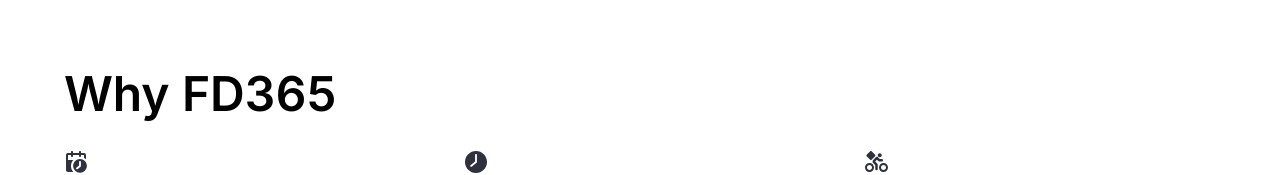
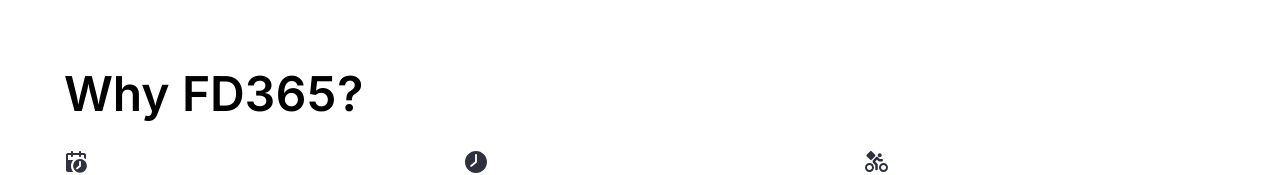
Before and after one commit to ifeanyidike/365-delivery, a React (Vite) app: page / in a window 1280 px wide. Shown: the part 738-913 px from the top of the page. Built offline with nearby package versions, Linux system fonts and the light colour scheme.

Commit message:
change text and video

```diff
--- a/src/HomePage.jsx
+++ b/src/HomePage.jsx
@@ -53,7 +53,7 @@
       />
 
       <WhyChoose
-        title="Why FD365"
+        title="Why FD365?"
         firstTitle="Save 5% instantly on every order"
         firstDesc="Lower dispatch fees compared to standard apps."
         secondTitle="Keep Using Uber Eats, DoorDash & Others"
```
